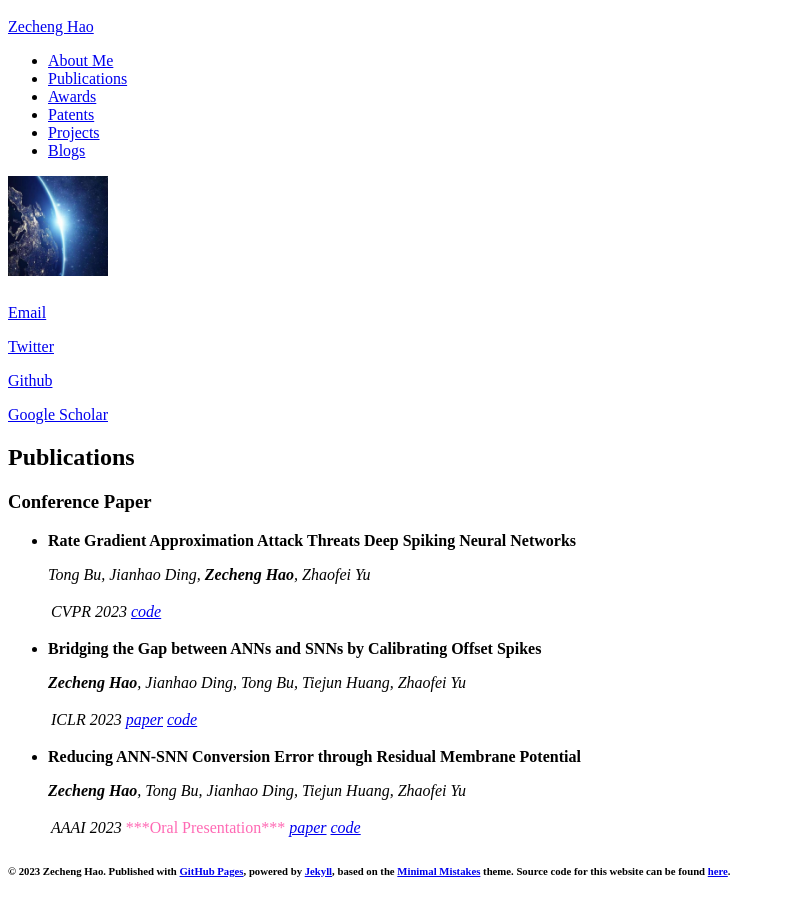
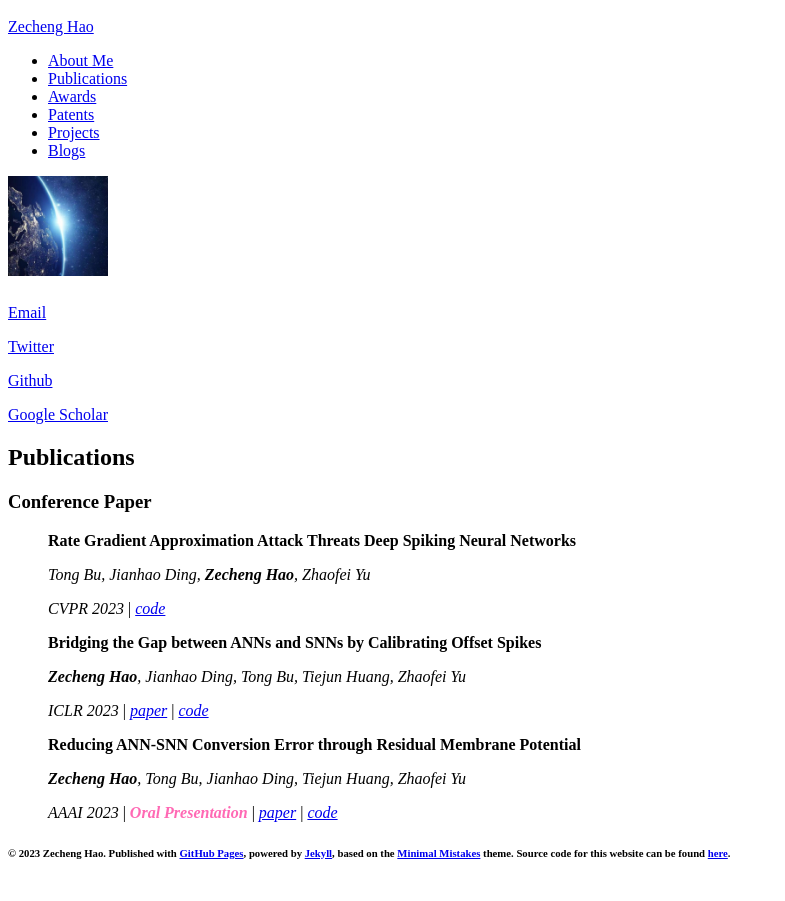
Before and after one commit to hzc1208/hzc1208.github.io, a Jekyll site: the page built from publications.md, in a window 1280 px wide. Shown: the part 108-1009 px from the top of the page, without its empty margins (0-785 px from the left). Built offline with Jekyll 4.4.1, drawn with Linux system fonts in a browser that asks for light colours; nearby versions of some CDN libraries; comment, search, counter and statistics services are not loaded.

Commit message:
update personal homepage

```diff
--- a/publications.md
+++ b/publications.md
@@ -8,24 +8,20 @@ title: Publications
 
 ### Conference Paper
 
-* **Rate Gradient Approximation Attack Threats Deep Spiking Neural Networks**
+> **Rate Gradient Approximation Attack Threats Deep Spiking Neural Networks**
+>
+> *Tong Bu, Jianhao Ding, **Zecheng Hao**, Zhaofei Yu*
+>
+> *CVPR 2023* \| [*code*](https://github.com/putshua/SNN_attack_RGA)
 
-  *Tong Bu, Jianhao Ding, **Zecheng Hao**, Zhaofei Yu*
+> **Bridging the Gap between ANNs and SNNs by Calibrating Offset Spikes**
+>
+> ***Zecheng Hao****, Jianhao Ding, Tong Bu, Tiejun Huang, Zhaofei Yu*
+>
+> *ICLR 2023* \| [*paper*](https://openreview.net/forum?id=PFbzoWZyZRX) \| [*code*](https://github.com/hzc1208/ANN2SNN_COS)
 
-  *CVPR 2023* | [*code*](https://github.com/putshua/SNN_attack_RGA)
-
-
-
-* **Bridging the Gap between ANNs and SNNs by Calibrating Offset Spikes**
-
-  ***Zecheng Hao****, Jianhao Ding, Tong Bu, Tiejun Huang, Zhaofei Yu*
-
-  *ICLR 2023* | [*paper*](https://openreview.net/forum?id=PFbzoWZyZRX) | [*code*](https://github.com/hzc1208/ANN2SNN_COS)
-
-
-
-* **Reducing ANN-SNN Conversion Error through Residual Membrane Potential**
-
-  ***Zecheng Hao****, Tong Bu, Jianhao Ding, Tiejun Huang, Zhaofei Yu*
-
-  *AAAI 2023* | <font color=HotPink>***Oral Presentation***</font> | [*paper*](https://arxiv.org/abs/2302.02091) | [*code*](https://github.com/hzc1208/ANN2SNN_SRP)
+> **Reducing ANN-SNN Conversion Error through Residual Membrane Potential**
+>
+> ***Zecheng Hao****, Tong Bu, Jianhao Ding, Tiejun Huang, Zhaofei Yu*
+>
+> *AAAI 2023* \| ***<font color=HotPink>Oral Presentation</font>*** \| [*paper*](https://arxiv.org/abs/2302.02091) \| [*code*](https://github.com/hzc1208/ANN2SNN_SRP)
```
Also changed, not shown: index.md (+7 -7 lines).
